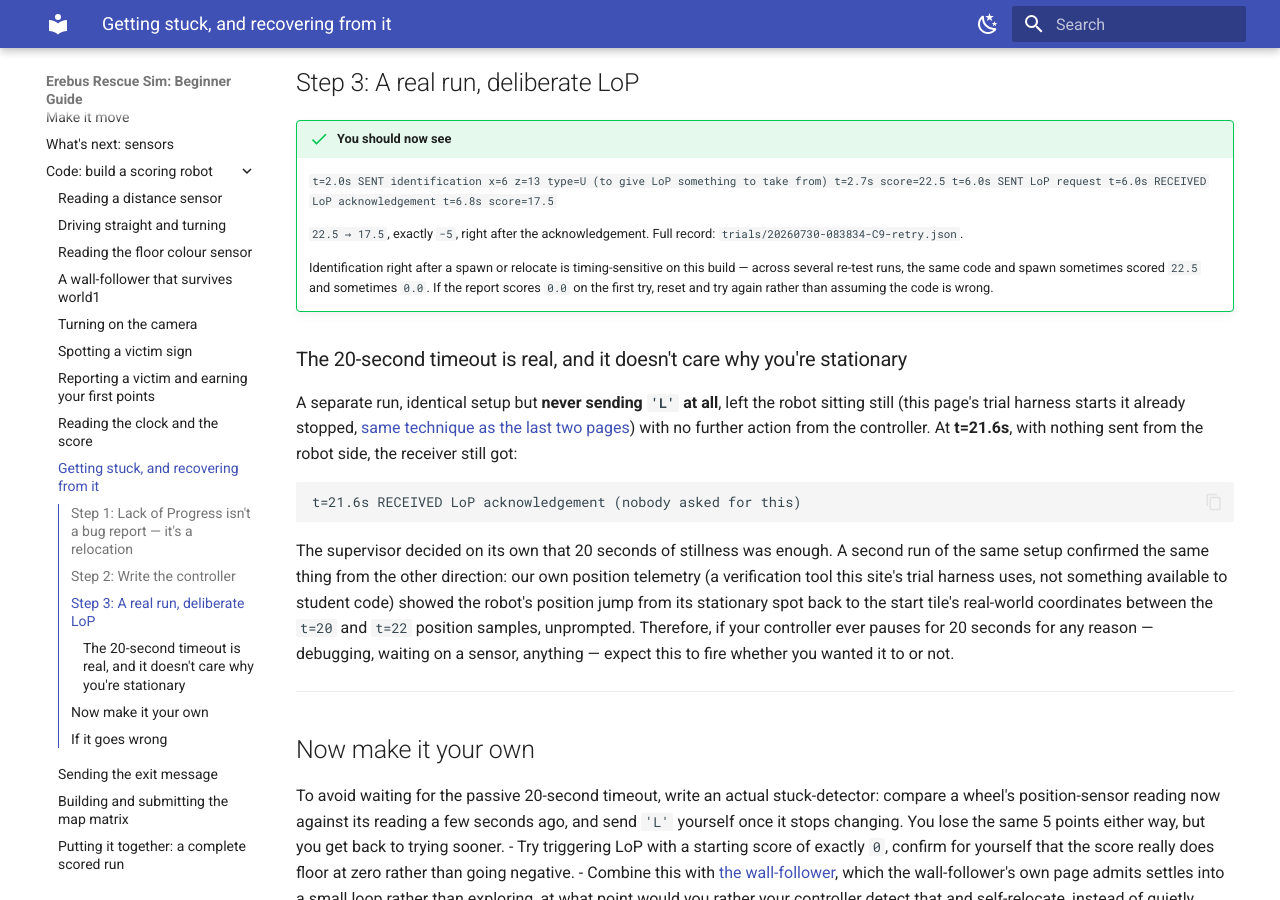
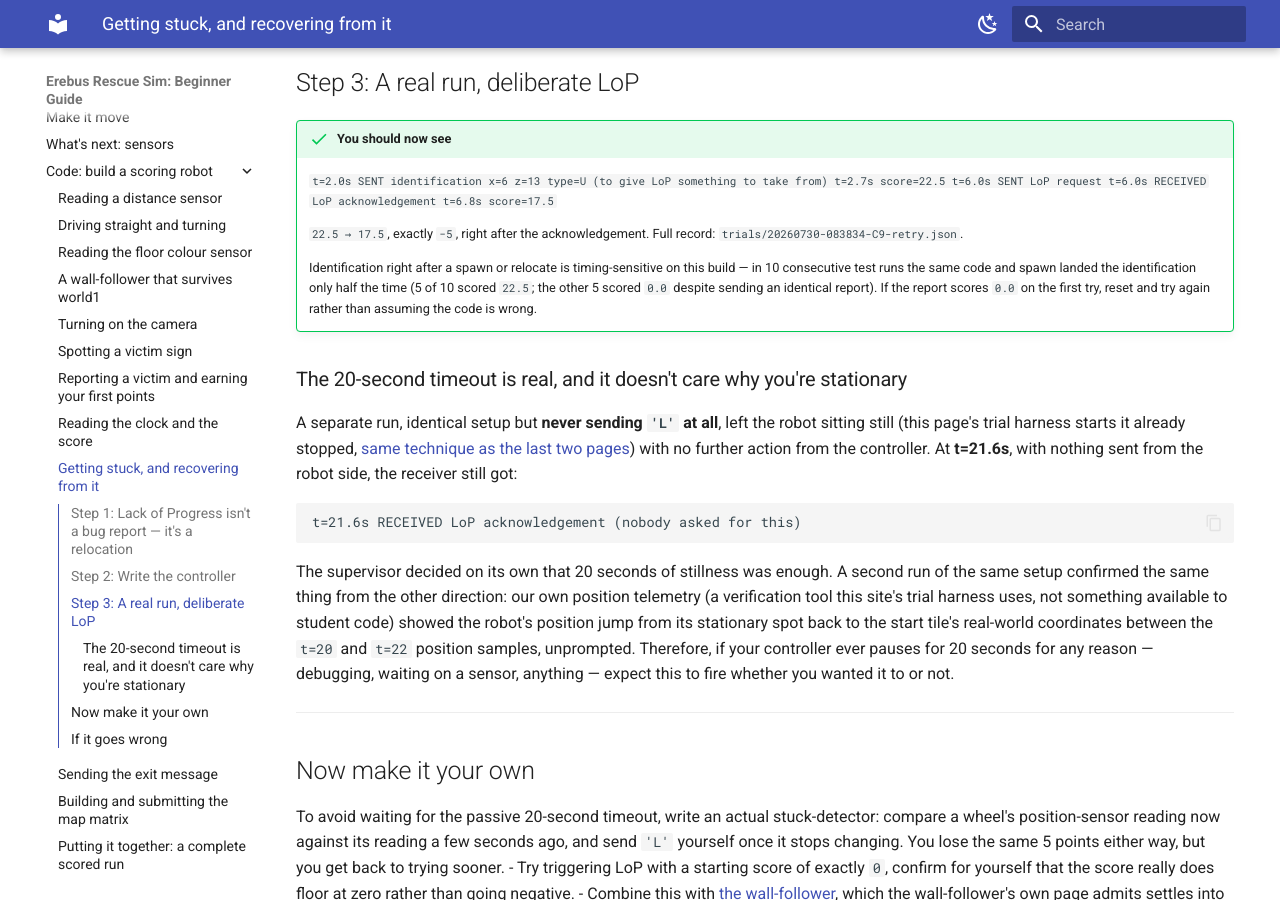
Before and after one commit to talkingj/rcja-rescue-sim-resources, an MkDocs documentation site: the page built from docs/code-lack-of-progress.md, in a window 1280 px wide and 900 px high, scrolled down 1978 px. Built offline with MkDocs 1.6.1 and Material for MkDocs 9.7.7, drawn with Linux system fonts in a browser that asks for light colours.

Commit message:
content: quantify C9 flake rate (5/10 in 10 trials)
Ran 10 sequential trials of the C9 (LoP) page controller with identical
code and spawn position. 5 of 10 landed identification (score=22.5),
5 scored 0.0 despite sending the same report. Updated the flake note on
code-lack-of-progress.md with the measured 50% rate.

Preservation gate: pass. mkdocs build --strict: pass.

```diff
--- a/docs/code-lack-of-progress.md
+++ b/docs/code-lack-of-progress.md
@@ -108,8 +108,9 @@ hidden the whole effect.
     `22.5 → 17.5`, exactly `−5`, right after the acknowledgement. Full record:
     `trials/20260730-083834-C9-retry.json`.
 
-    Identification right after a spawn or relocate is timing-sensitive on this build — across
-    several re-test runs, the same code and spawn sometimes scored `22.5` and sometimes `0.0`.
+    Identification right after a spawn or relocate is timing-sensitive on this build — in 10
+    consecutive test runs the same code and spawn landed the identification only half the time
+    (5 of 10 scored `22.5`; the other 5 scored `0.0` despite sending an identical report).
     If the report scores `0.0` on the first try, reset and try again rather than assuming the code
     is wrong.
 
```
